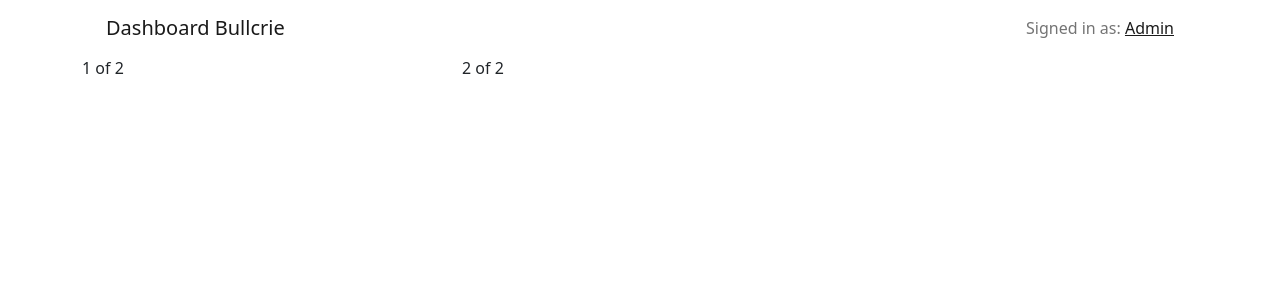
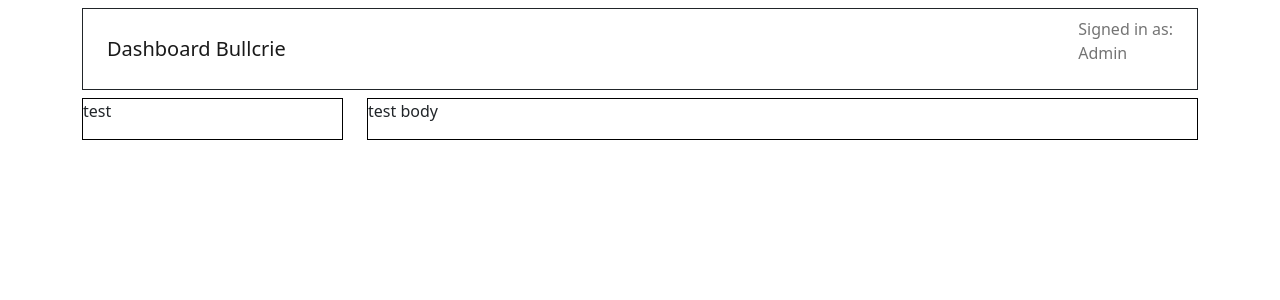
Before and after one commit to MicaPupparo/grupo_3_Bullcrie, a React (Vite) app in the folder Estructura/dashboard-react/: page / in a window 1280 px wide. Shown: the top 300 px of the page. Built offline with nearby package versions, Linux system fonts and the light colour scheme.

Commit message:
estructura del dashboard

```diff
--- a/Estructura/dashboard-react/package.json
+++ b/Estructura/dashboard-react/package.json
@@ -8,7 +8,9 @@
   },
   "dependencies": {
     "react": "^17.0.2",
-    "react-dom": "^17.0.2"
+    "react-dom": "^17.0.2",
+    "react-router": "^6.2.1",
+    "react-router-dom": "^6.2.1"
   },
   "devDependencies": {
     "@vitejs/plugin-react": "^1.0.7",
--- a/Estructura/dashboard-react/src/App.jsx
+++ b/Estructura/dashboard-react/src/App.jsx
@@ -3,10 +3,7 @@ import Header from './components/header/Header'
 import Body from './components/body/Body'
 import SidePanel from './components/side-panel/SidePanel'
 import 'bootstrap/dist/css/bootstrap.min.css';
-import Container from 'react-bootstrap/Container'
-import Row from 'react-bootstrap/Row'
-import Col from 'react-bootstrap/Col'
-
+import {Container, Row, Col, Card, Form, Button } from "react-bootstrap";
 function App() {
 
 
@@ -17,8 +14,8 @@ function App() {
   <Col><Header></Header></Col>
   </Row>
   <Row>
-    <Col xs={2} md={4}>1 of 2</Col>
-    <Col>2 of 2</Col>
+    <Col xs={4} md={3}><SidePanel /></Col>
+    <Col><Body /></Col>
   </Row>
 </Container>
     </div>
--- a/Estructura/dashboard-react/src/components/body/Body.jsx
+++ b/Estructura/dashboard-react/src/components/body/Body.jsx
@@ -1,8 +1,11 @@
 import React from 'react'
+import './body.css'
 
 function Body(){
     return (
-        <div></div>
+        <div className='body'>
+            <p>test body</p>
+        </div>
     )
 }
 
--- /dev/null
+++ b/Estructura/dashboard-react/src/components/body/body.css
@@ -0,0 +1,4 @@
+.body {
+    display: flex;
+    border: 1px solid black;
+}
--- a/Estructura/dashboard-react/src/components/header/Header.jsx
+++ b/Estructura/dashboard-react/src/components/header/Header.jsx
@@ -9,12 +9,12 @@ function Header(){
 
     return (
 <Navbar>
-  <Container>
-    <Navbar.Brand href="#home">Dashboard Bullcrie</Navbar.Brand>
+  <Container className="block-example border border-dark">
+    <Navbar.Brand>Dashboard Bullcrie</Navbar.Brand>
     <Navbar.Toggle />
     <Navbar.Collapse className="justify-content-end">
       <Navbar.Text>
-        Signed in as: <a href="#login">Admin</a>
+        Signed in as: <p>Admin</p>
       </Navbar.Text>
     </Navbar.Collapse>
   </Container>
--- /dev/null
+++ b/Estructura/dashboard-react/src/components/side-panel/SidePanel.css
@@ -0,0 +1,4 @@
+.side-panel {
+    display: flex;
+    border: 1px solid black;
+}
--- a/Estructura/dashboard-react/src/components/side-panel/SidePanel.jsx
+++ b/Estructura/dashboard-react/src/components/side-panel/SidePanel.jsx
@@ -1,8 +1,11 @@
 import React from 'react'
+import './SidePanel.css'
 
 function SidePanel(){
     return (
-        <div></div>
+        <div className='side-panel'>
+            <p>test</p>
+        </div>
     )
 }
 
--- a/Estructura/dashboard-react/src/main.jsx
+++ b/Estructura/dashboard-react/src/main.jsx
@@ -2,10 +2,11 @@ import React from 'react'
 import ReactDOM from 'react-dom'
 import './index.css'
 import App from './App'
+import { BrowserRouter} from 'react-router-dom'
 
 ReactDOM.render(
-  <React.StrictMode>
+  <BrowserRouter>
     <App />
-  </React.StrictMode>,
+  </BrowserRouter>,
   document.getElementById('root')
 )
```
